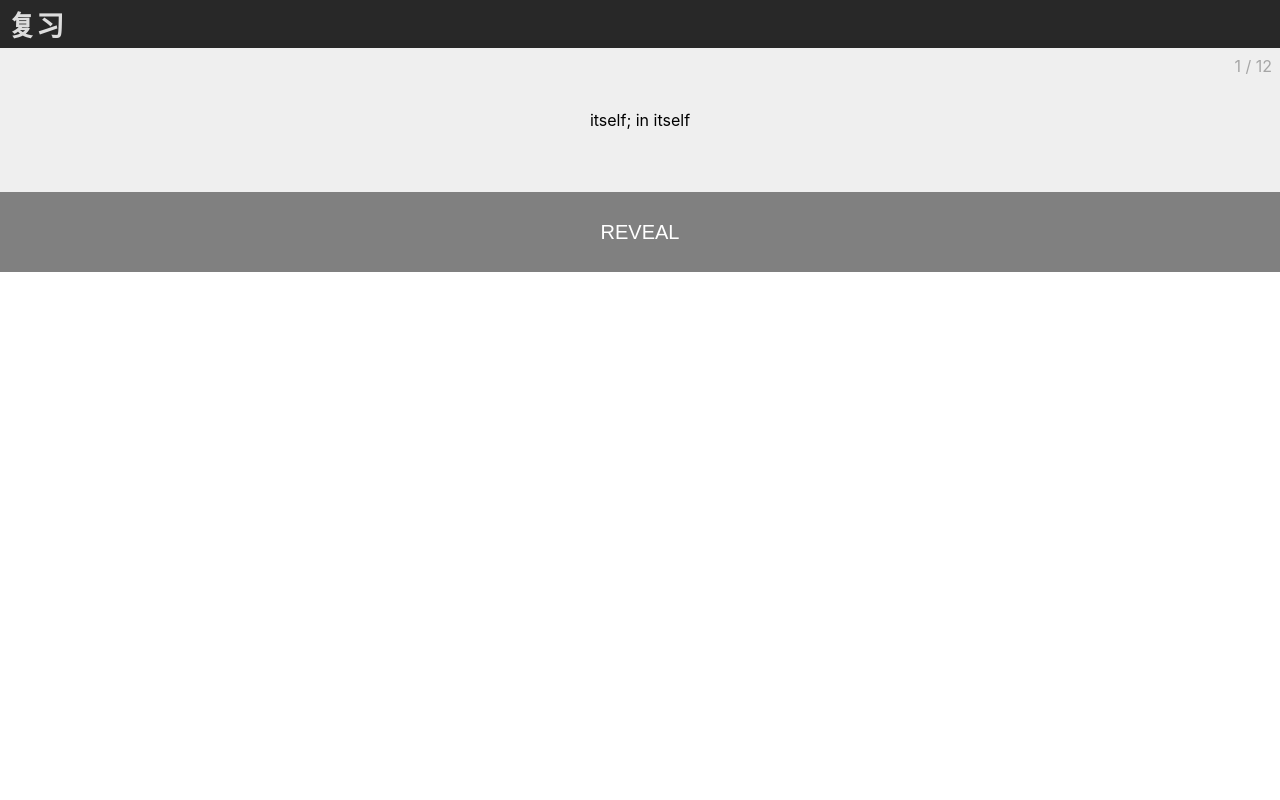
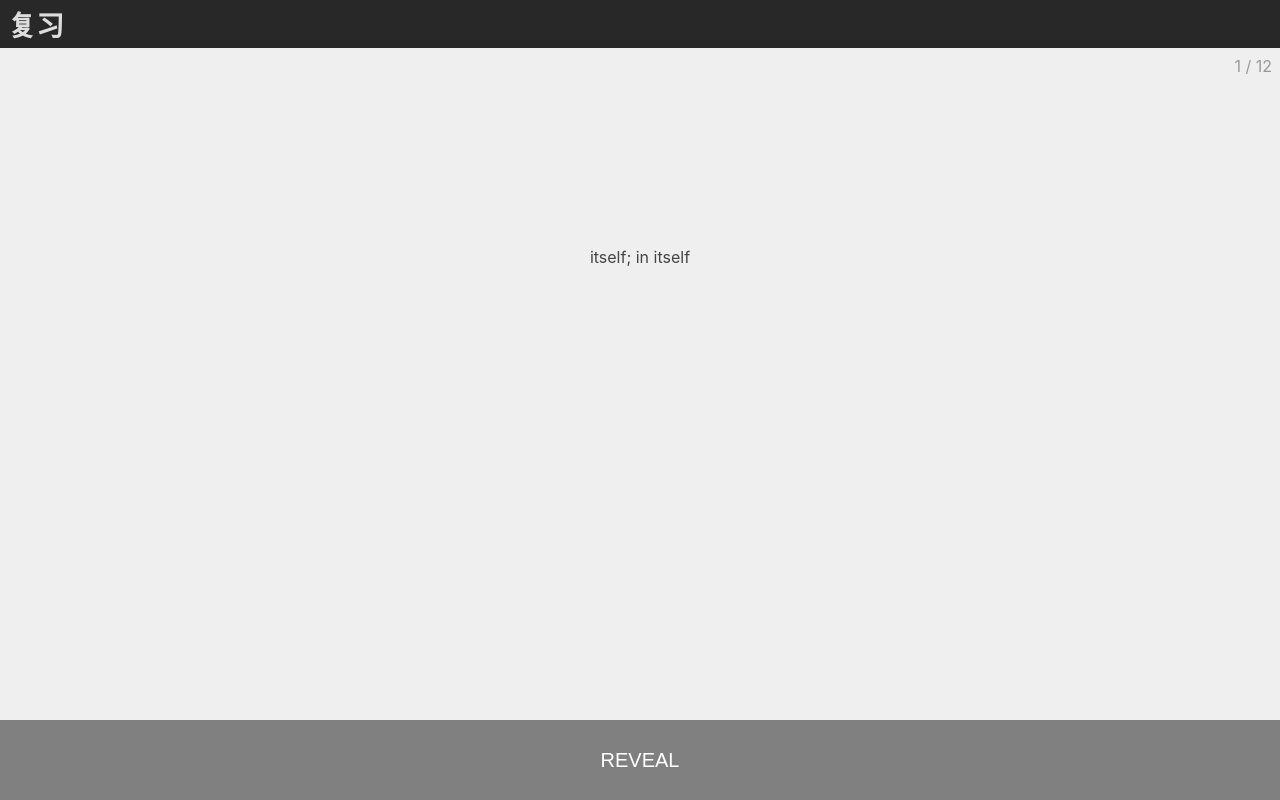
Before and after one commit to j-panasiuk/fuxi, a React (Create React App) app: page /test in a window 1280 px wide. Both pictures are taken after a click on the button "START". Built offline with nearby package versions, Linux system fonts and the light colour scheme.

Commit message:
Improve card layout

```diff
--- a/src/App/Button/Button.js
+++ b/src/App/Button/Button.js
@@ -14,6 +14,6 @@ export const buttonStyle = `
   outline: none;
   box-shadow: none;
   &:not(:first-of-type) {
-    margin-left: 0.5rem;
+    margin-left: 1px;
   }
 `
--- a/src/App/Card/Card.js
+++ b/src/App/Card/Card.js
@@ -3,38 +3,38 @@ import React from 'react'
 import { css, jsx } from '@emotion/core'
 import { buttonStyle } from '../Button/Button'
 
-export function QuestionCard({ entry, onReveal, stepRenderer }) {
+export function Card({ entry, isRevealed, onReveal, onAnswer, stepRenderer }) {
   return (
     <React.Fragment>
       <div css={cssCard}>
         <div css={cssStep}>{stepRenderer}</div>
+        <div css={cssQuestion}>
           <div css={cssEn}>{entry.en}</div>
         </div>
-      <div css={cssActions}>
-        <button css={cssButton} onClick={onReveal}>
-          Reveal
-        </button>
-      </div>
-    </React.Fragment>
-  )
-}
-
-export function AnswerCard({ entry, onAnswer, stepRenderer }) {
-  return (
+        <div css={cssAnswer}>
+          {isRevealed && (
             <React.Fragment>
-      <div css={cssCard}>
-        <div css={cssStep}>{stepRenderer}</div>
-        <div css={cssEn}>{entry.en}</div>
               <div css={cssZh}>{entry.zh}</div>
               <div css={cssPinyin}>{entry.pinyin}</div>
+            </React.Fragment>
+          )}
+        </div>
       </div>
       <div css={cssActions}>
+        {isRevealed ? (
+          <React.Fragment>
             <button css={cssButton} onClick={() => onAnswer(true)}>
               Correct
             </button>
             <button css={cssButton} onClick={() => onAnswer(false)}>
               Incorrect
             </button>
+          </React.Fragment>
+        ) : (
+          <button css={cssButton} onClick={onReveal}>
+            Reveal
+          </button>
+        )}
       </div>
     </React.Fragment>
   )
@@ -45,7 +45,7 @@ const cssStep = css`
   top: 0;
   right: 0;
   padding: 0.5rem;
-  color: #a6a6a6;
+  color: #999;
 `
 const cssCard = css`
   position: relative;
@@ -58,22 +58,36 @@ const cssCard = css`
   min-height: 8rem;
   white-space: pre-line;
   background: #efefef;
-  &:not(:first-of-type) {
-    margin-top: 0.5rem;
-  }
+`
+const cssQuestion = css`
+  display: flex;
+  flex-direction: column;
+  align-items: center;
+  justify-content: flex-end;
+  flex: 1;
+  width: 100%;
+  padding-bottom: 0.75rem;
+`
+const cssAnswer = css`
+  display: flex;
+  flex-direction: column;
+  align-items: center;
+  justify-content: flex-start;
+  flex: 2;
+  width: 100%;
+  padding-top: 0.75rem;
 `
 const cssEn = css`
-  text-align: center;
+  color: #444;
 `
 const cssZh = css`
-  text-align: center;
-  font-size: 1.5rem;
+  font-size: 2.25rem;
   font-weight: 500;
-  margin-top: 1rem;
+  color: #444;
 `
 const cssPinyin = css`
-  text-align: center;
-  color: #a6a6a6;
+  color: #999;
+  margin-top: 0.25rem;
 `
 const cssActions = css`
   display: flex;
--- a/src/App/Test/Test.js
+++ b/src/App/Test/Test.js
@@ -1,6 +1,6 @@
 /** @jsx jsx */
 import { css, jsx } from '@emotion/core'
-import { QuestionCard, AnswerCard } from '../Card/Card'
+import { Card } from '../Card/Card'
 import { buttonStyle } from '../Button/Button'
 import { createTest } from '../../Tests/createTest'
 import { useLocalStorage } from '../../Storage/useLocalStorage'
@@ -56,10 +56,18 @@ export function Test() {
     const [current, ...remaining] = test.questions
     const currentStep = test.answers.length + 1
     const totalSteps = currentStep + remaining.length
-    return test.isRevealingAnswer ? (
-      <AnswerCard entry={current} onAnswer={answer} stepRenderer={`${currentStep} / ${totalSteps}`} />
-    ) : (
-      <QuestionCard entry={current} onReveal={reveal} stepRenderer={`${currentStep} / ${totalSteps}`} />
+    const stepCounter = `${currentStep} / ${totalSteps}`
+
+    return (
+      <div css={cssContent}>
+        <Card
+          entry={current}
+          isRevealed={test.isRevealingAnswer}
+          onAnswer={answer}
+          onReveal={reveal}
+          stepRenderer={stepCounter}
+        />
+      </div>
     )
   }
 
@@ -95,6 +103,11 @@ const cssStartButton = css`
   right: 0;
   width: 100%;
 `
+const cssContent = css`
+  display: flex;
+  flex-direction: column;
+  height: calc(100vh - 3rem);
+`
 const cssFinished = css`
   min-height: 5rem;
   display: flex;
--- a/src/dictionary.json
+++ b/src/dictionary.json
@@ -120,7 +120,7 @@
         "zh": "本身"
     },
     {
-        "en": "1. compare; contrast\n2. fairly; comparatively; relatively; quire; rather",
+        "en": "1. compare; contrast\n2. fairly; comparatively; relatively; quite; rather",
         "pinyin": "bi3jiao4",
         "zh": "比较"
     },
```
Lines whose indentation alone changed are shown as unchanged.
